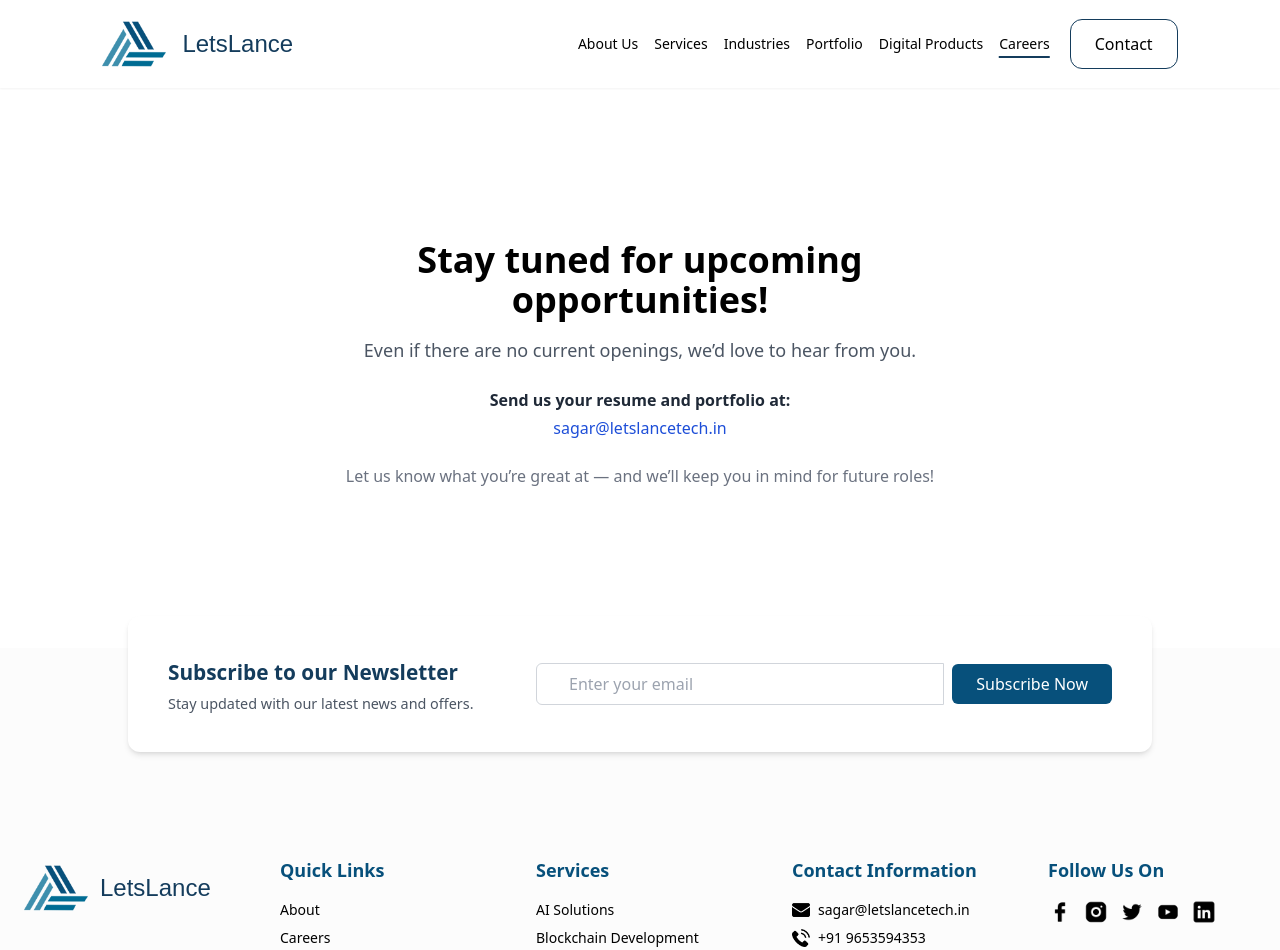
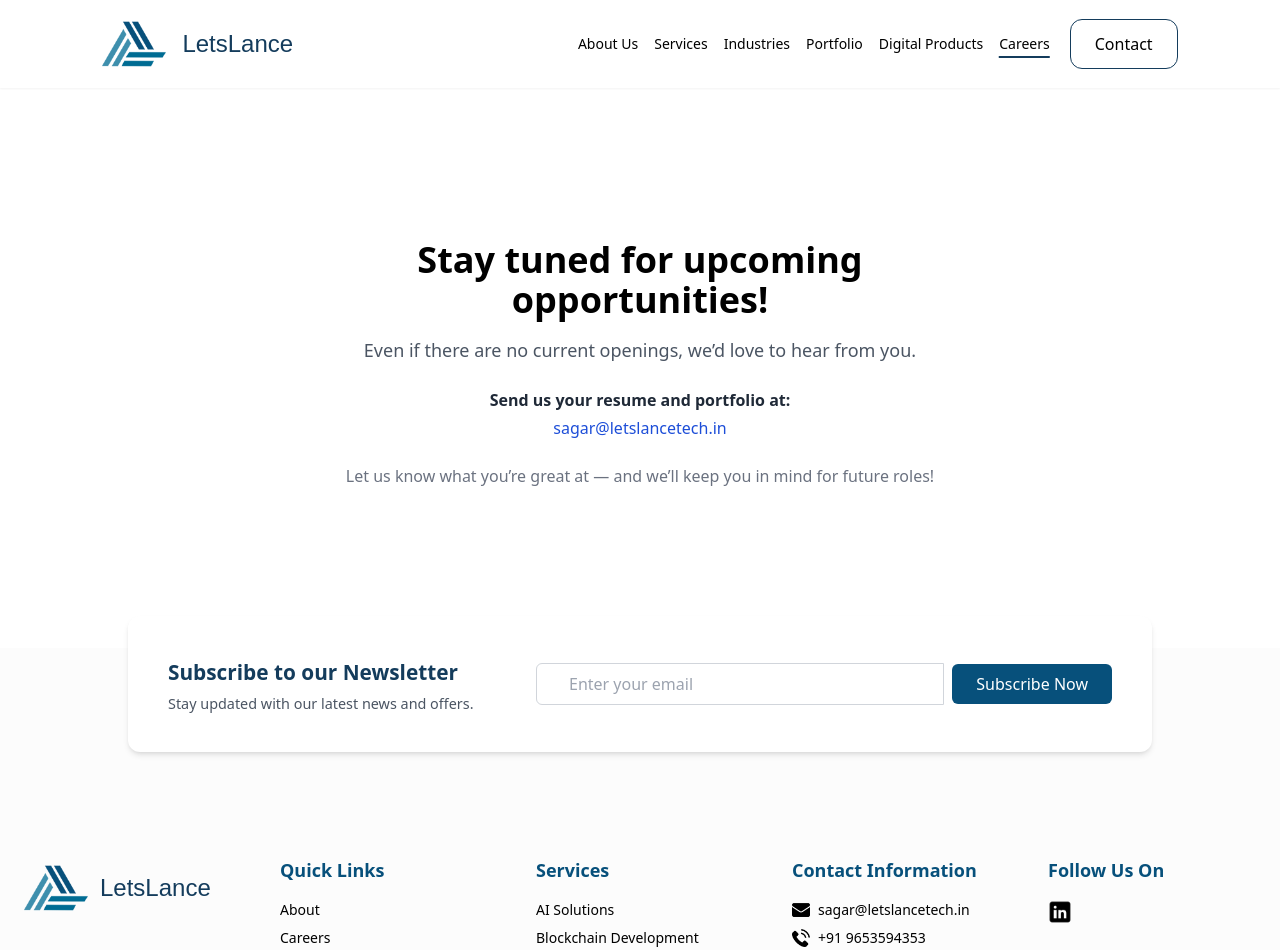
Before and after one commit to letslancetech/letslance_website, a React (Vite) app: page /Career in a window 1280 px wide. Shown: the top 950 px of the page. Built offline with nearby package versions, Linux system fonts and the light colour scheme; a web font is replaced by a local one.

Commit message:
Update: Footer icons removed, only LinkedIn kept which has link in it, Iconic Tower map added

```diff
--- a/src/pages/ContactPage/components/map.tsx
+++ b/src/pages/ContactPage/components/map.tsx
@@ -2,13 +2,14 @@ export default function Map() {
   return (
     <section className="bg-white px-4">
       <div className="relative w-full overflow-hidden rounded-lg pt-[27.2%] shadow-lg">
-        <iframe
-          src="https://www.google.com/maps/embed?pb=!1m18!1m12!1m3!1d112178.57896688058!2d77.24593402032541!3d28.52226367344823!2m3!1f0!2f0!3f0!3m2!1i1024!2i768!4f13.1!3m3!1m2!1s0x390ce5a43173357b%3A0x37ffce30c87cc03f!2sNoida%2C%20Uttar%20Pradesh!5e0!3m2!1sen!2sin!4v1748843447963!5m2!1sen!2sin"
-          className="absolute left-0 top-0 h-[500px] w-full border-0"
-          allowFullScreen
-          loading="lazy"
+
+        <iframe src="https://www.google.com/maps/embed?pb=!1m18!1m12!1m3!1d3572.5593658975877!2d77.37302172166842!3d28.62708880281634!2m3!1f0!2f0!3f0!3m2!1i1024!2i768!4f13.1!3m3!1m2!1s0x390ce5574455d57b%3A0xf19bca2bae503f87!2sIconic%20Tower!5e1!3m2!1sen!2sin!4v1764438525152!5m2!1sen!2sin"
+        className="absolute left-0 top-0 h-[500px] w-full border-0"
+        allowFullScreen
+         loading="lazy"
           referrerPolicy="no-referrer-when-downgrade"
-        />
+         />
+
       </div>
     </section>
   );
--- a/src/pages/HomePage/components/footer.tsx
+++ b/src/pages/HomePage/components/footer.tsx
@@ -189,11 +189,21 @@ export default function Footer() {
               Follow Us On
             </h4>
             <div className="flex items-center gap-3">
-              <img src={facebook} alt="Facebook" width={24} height={24} />
-              <img src={insta} alt="Instagram" width={24} height={24} />
-              <img src={twitter} alt="Twitter" width={24} height={24} />
-              <img src={youtube} alt="YouTube" width={24} height={24} />
-              <img src={linkedin} alt="LinkedIn" width={24} height={24} />
+              {/* <a href="https://www.facebook.com/letslancehk" target="_blank" rel="noopener noreferrer"> */}
+              {/* <img src={facebook} alt="Facebook" width={24} height={24} /> */}
+              {/* </a> */}
+              {/* <a href="https://www.instagram.com/letslancehk" target="_blank" rel="noopener noreferrer"> */}
+                {/* <img src={insta} alt="Instagram" width={24} height={24} /> */}
+              {/* </a> */}
+              {/* <a href="https://www.twitter.com/letslancehk" target="_blank" rel="noopener noreferrer"> */}
+                {/* <img src={twitter} alt="Twitter" width={24} height={24} /> */}
+              {/* </a> */}
+              {/* <a href="https://www.youtube.com/letslancehk" target="_blank" rel="noopener noreferrer"> */}
+                  {/* <img src={youtube} alt="YouTube" width={24} height={24} /> */}
+              {/* </a> */}
+              <a href="https://www.linkedin.com/company/letslance" target="_blank" rel="noopener noreferrer">
+                <img src={linkedin} alt="LinkedIn" width={24} height={24} />
+              </a>
             </div>
           </div>
         </div>
```
